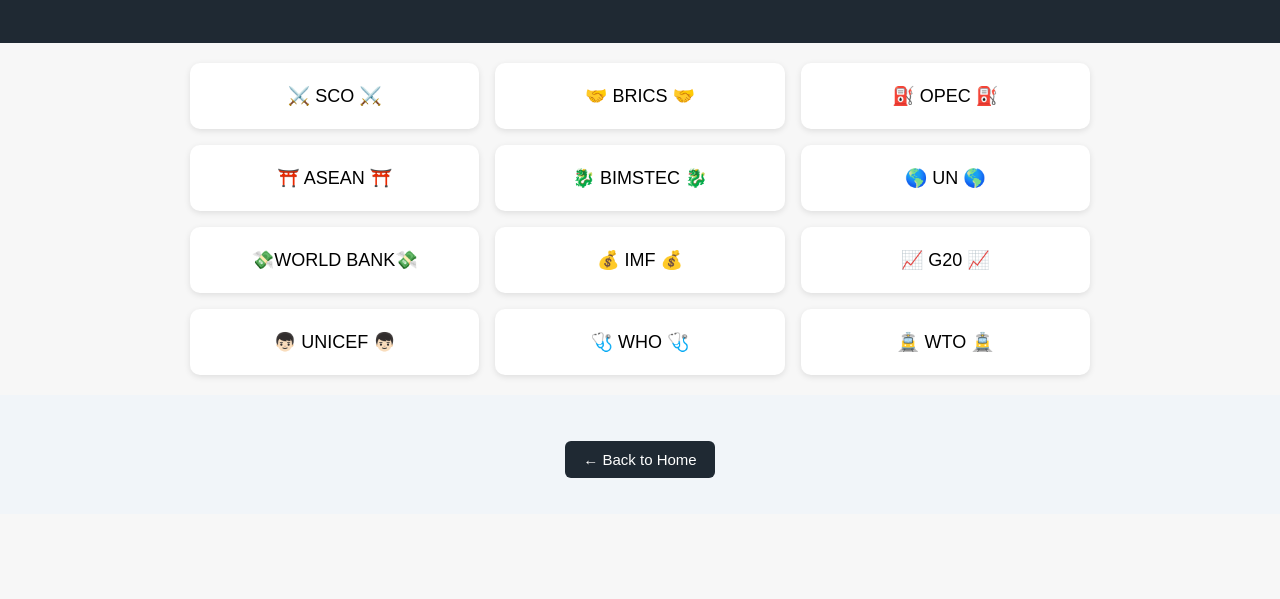
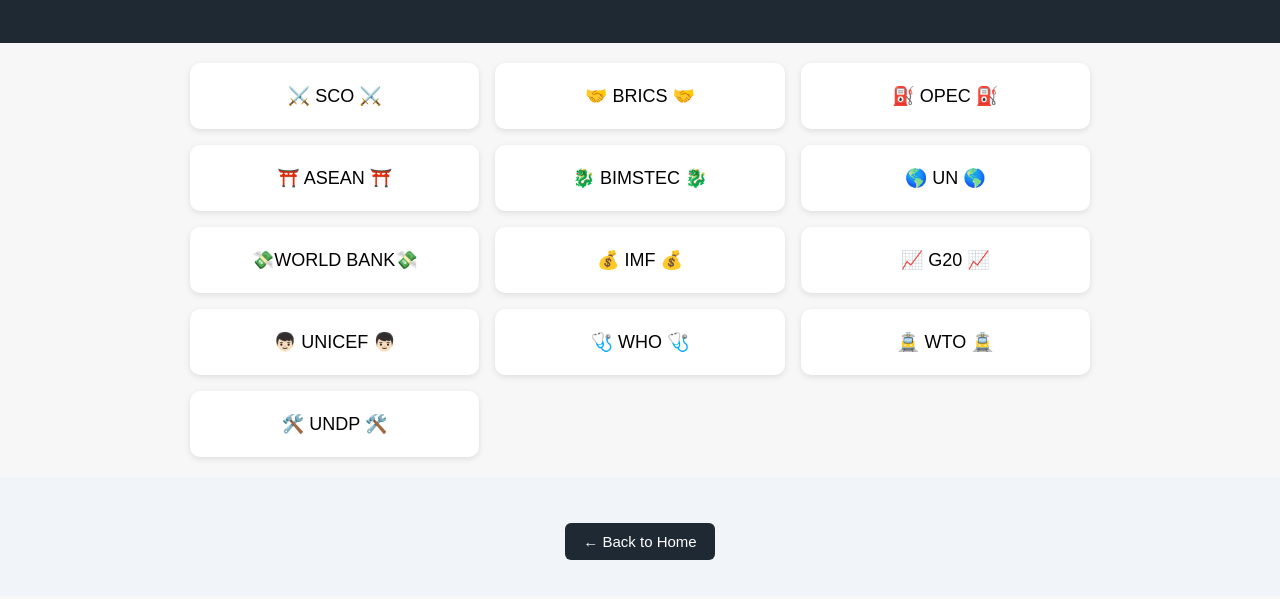
Before and after one commit to Rahul-Kumar-25/Government-Exam-Notes, a plain HTML site: page assets/filehtml/ca/current-affairs.html in a window 1280 px wide. Shown: the part 125-724 px from the top of the page. Drawn offline with Linux system fonts and the light colour scheme.

Commit message:
Update current-affairs.html

```diff
--- a/assets/filehtml/ca/current-affairs.html
+++ b/assets/filehtml/ca/current-affairs.html
@@ -26,7 +26,7 @@
   <a href="unicef.html" class="card">👦🏻 UNICEF 👦🏻</a>
   <a href="who.html" class="card">🩺 WHO 🩺</a>
   <a href="wto.html" class="card">🚊 WTO 🚊</a>
-
+  <a href="undp.html" class="card">🛠️ UNDP 🛠️</a>
 </main>
 
 <footer>
```
